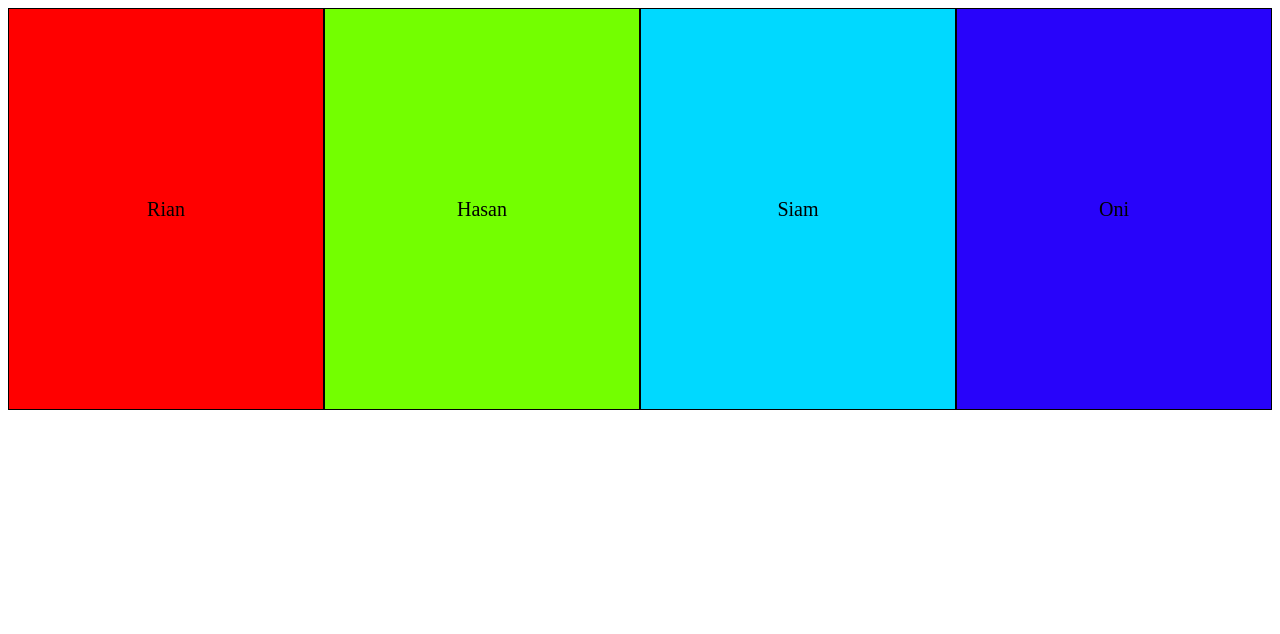
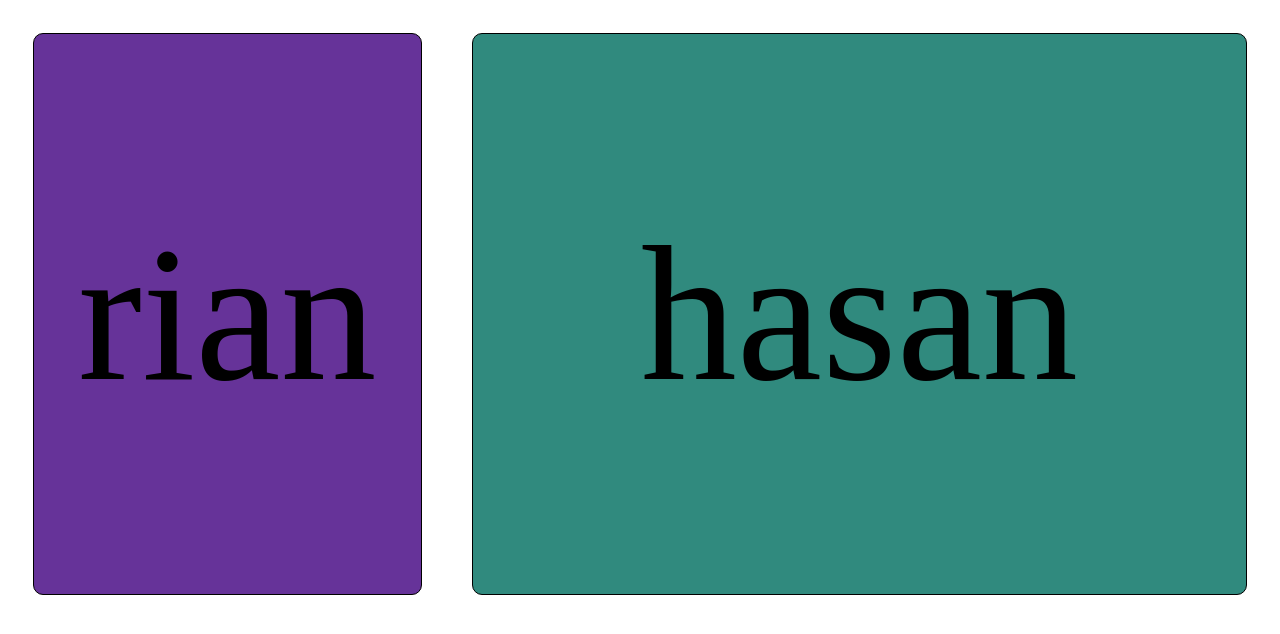
Before and after one commit to rianhasansiam/responsive_practice, a plain HTML site: page index.html in a window 1280 px wide. Drawn offline with Linux system fonts and the light colour scheme.

Commit message:
commit one

```diff
--- a/index.html
+++ b/index.html
@@ -3,80 +3,25 @@
 <head>
     <meta charset="UTF-8">
     <meta name="viewport" content="width=device-width, initial-scale=1.0">
-    <title>responsive</title>
+    <title>Document</title>
 
-    <style>
-
-section div{
-    border: 1px solid;
-    width: 400px;
-    height: 400px;
-    display: flex;
-    align-items: center;
-    justify-content: center;
-    font-size: 20px;
-
-}
-section{
-    display: flex;
-    justify-content: space-between;
-}
-
-.rian{
-    background-color: red;
-}
-.hasan{
-    background-color: rgb(115, 255, 0);
-}
-
-.siam{
-    background-color: rgb(0, 217, 255);
-}
-.oni{
-    background-color: rgb(40, 3, 250);
-}
-
-
-
-
-
-
-@media only screen and (min-width:390px) and (max-width:430px)
-{
-
-section{
-    display: flex;
-    flex-direction: column;
-}
-
-section div{
-    width: 100%;
-
-}
-
-}
-    </style>
+ <link rel="stylesheet" href="./style.css">
 </head>
 <body>
 
 
+
     <main>
 
-        <section>
 
-            <div class="rian">
-                Rian
-            </div>
-            <div class="hasan">
-                Hasan
-            </div>
-            <div class="siam">
-                Siam
-            </div>
-            <div class="oni">
-                Oni
-            </div>
-        </section>
+<div class="rian">
+    rian
+</div>
+
+<div class="hasan">
+    hasan
+</div>
+
     </main>
 </body>
 </html>
--- /dev/null
+++ b/style.css
@@ -0,0 +1,54 @@
+.rian{
+    width: 700px;
+    height: 70vh;
+    background-color: rebeccapurple;
+    border-radius: 10px;
+    border: 1px solid;
+    font-size: 15vw;
+    display: flex;
+    justify-content: center;
+    align-items: center;
+    margin: 25px;
+
+}
+
+.hasan{
+    width: 1400px;
+    height: 70vh;
+    background-color: rgb(48, 138, 126);
+    border-radius: 10px;
+    border: 1px solid;
+    font-size: 15vw;
+    display: flex;
+    justify-content: center;
+    align-items: center;
+    margin:25px;
+}
+
+main{
+    display: flex;
+
+}
+
+
+
+
+@media only screen and (max-width:450px){
+
+
+main{
+    display: flex;
+    flex-direction: column;
+
+
+}
+.rian{
+    width: 100vw;
+}
+.hasan{
+    width: 100vw;
+}
+
+
+
+}
```
